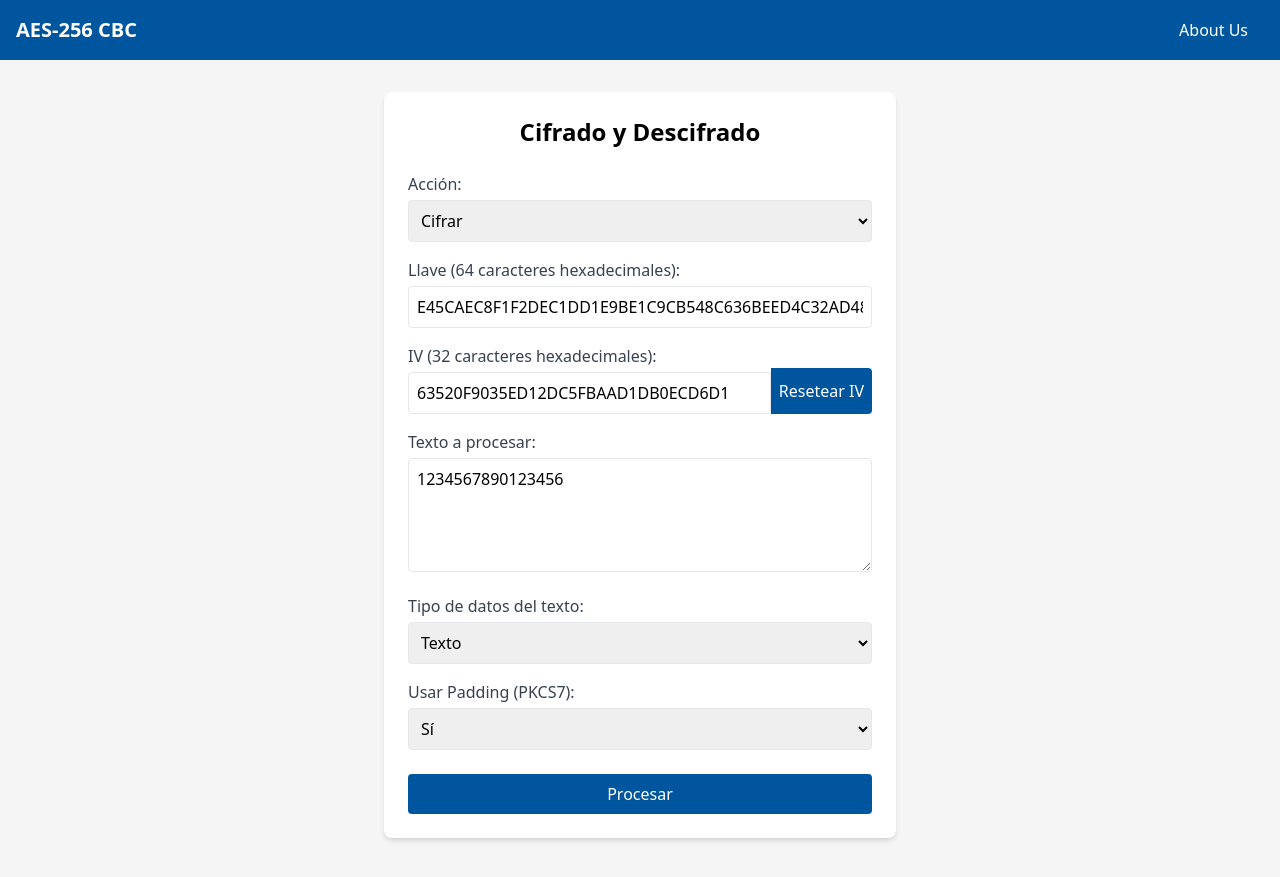
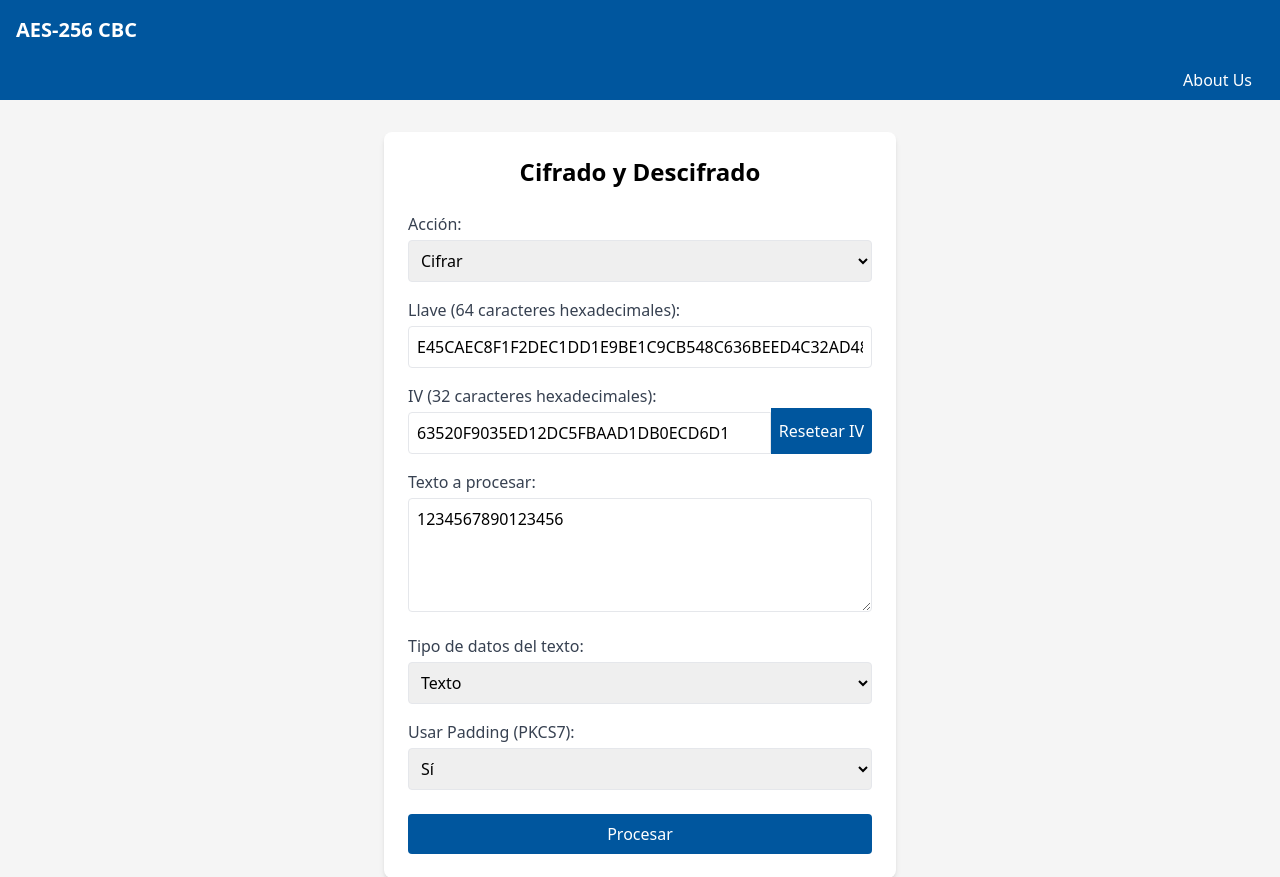
Before and after one commit to averan/aes256, a Flask app: page / in a window 1280 px wide. Shown: the top 877 px of the page. Run offline with Flask 3, Linux system fonts and the light colour scheme; some libraries are stand-ins or nearby versions.

Commit message:
camnbio en barra menu

```diff
--- a/templates/index.html
+++ b/templates/index.html
@@ -19,22 +19,26 @@
             }
         }
     </script>
+    <!-- Meta etiqueta para dispositivos móviles -->
+    <meta name="viewport" content="width=device-width, initial-scale=1.0">
 </head>
 <body class="bg-accent font-sans">
     <!-- Menú de Navegación -->
     <nav class="bg-primary text-white">
         <div class="container mx-auto flex items-center justify-between p-4">
             <a href="#" class="text-xl font-bold">AES-256 CBC</a>
-            <button class="block lg:hidden focus:outline-none" id="nav-toggle">
+            <button class="lg:hidden focus:outline-none" id="nav-toggle">
                 <svg class="fill-current h-6 w-6" viewBox="0 0 24 24">
                     <path d="M4 6h16M4 12h16M4 18h16"></path>
                 </svg>
             </button>
-            <div class="hidden lg:block" id="nav-content">
-                <ul class="flex">
-                    <li><a href="#" class="px-4 py-2" data-modal-toggle="aboutModal">About Us</a></li>
-                </ul>
-            </div>
+        </div>
+        <div class="hidden lg:flex lg:items-center lg:w-auto" id="nav-content">
+            <ul class="flex flex-col lg:flex-row lg:ml-auto">
+                <li class="mr-3">
+                    <a href="#" class="block py-2 px-4 text-white no-underline" data-modal-toggle="aboutModal">About Us</a>
+                </li>
+            </ul>
         </div>
     </nav>
 
```
